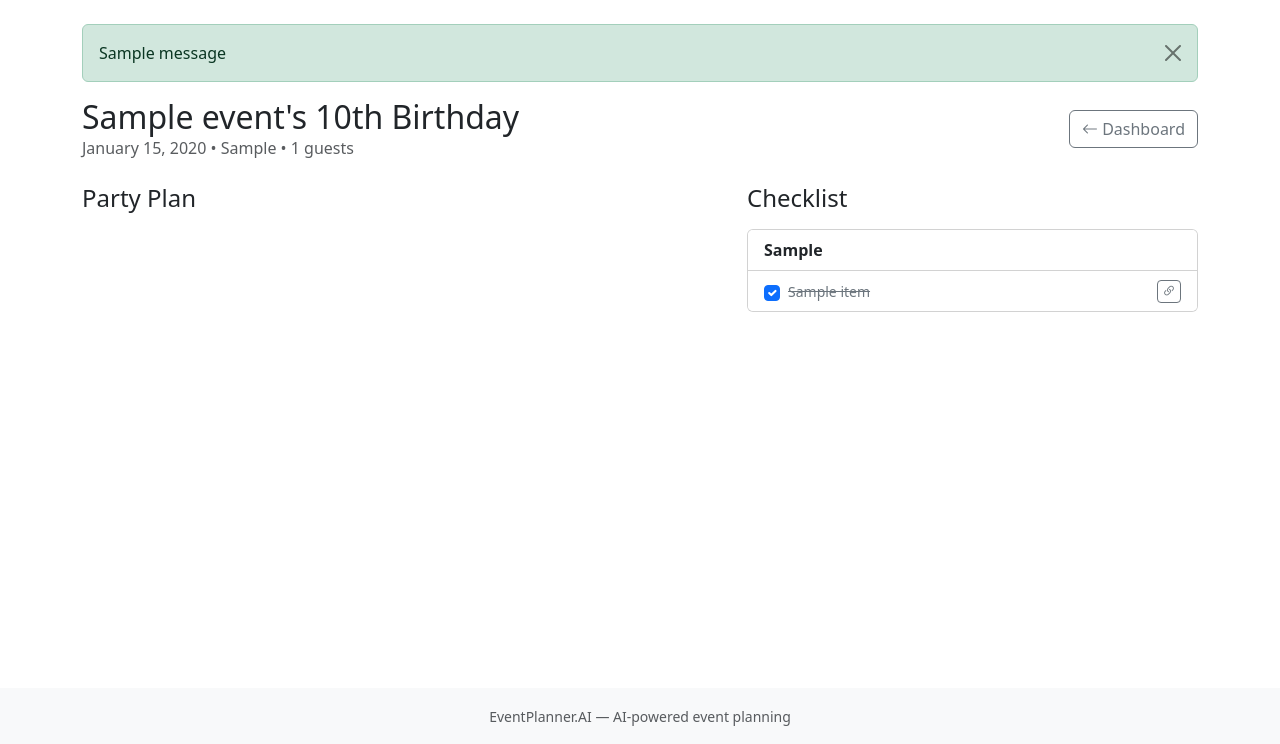
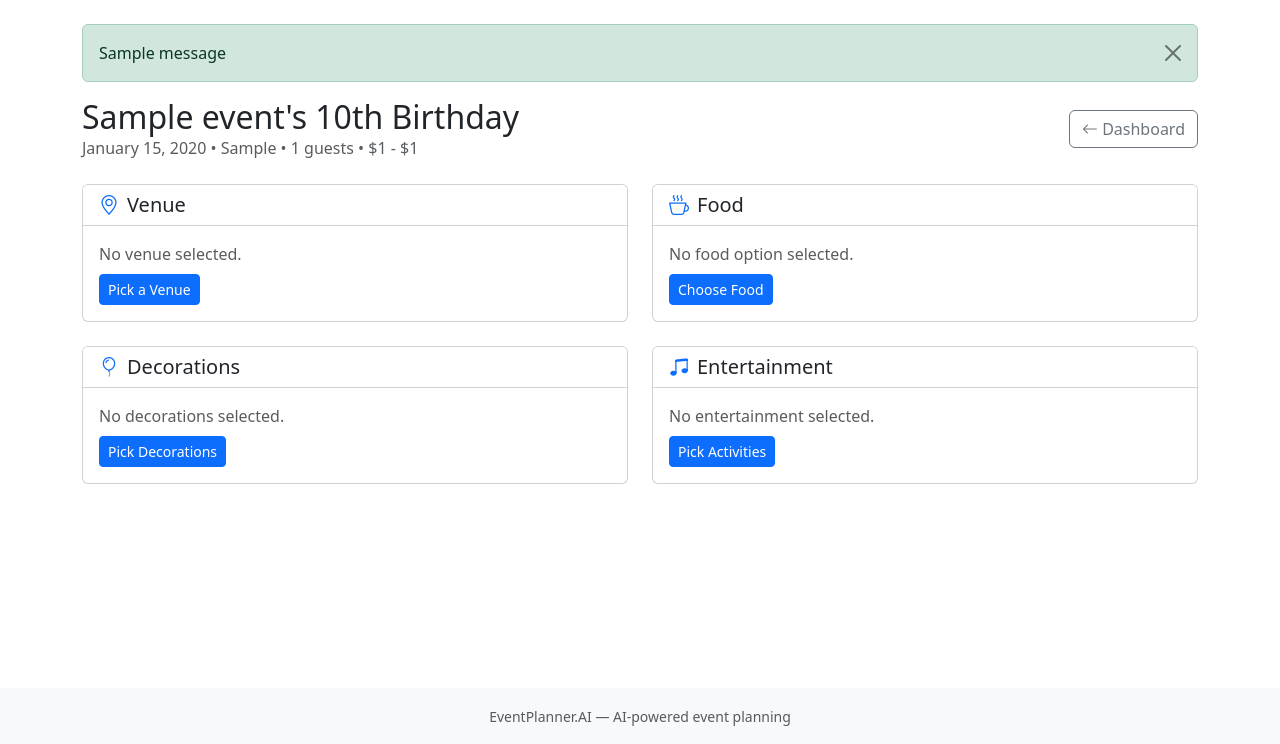
Before and after one commit to just1aman/eventplanner-ai, a Flask app: page /event/1 in a window 1280 px wide. Shown: the part 56-800 px from the top of the page. Run offline with Flask 3, Linux system fonts and the light colour scheme; a user stored in the database is signed in; tables that the repository leaves empty hold one stand-in row (values such as "Sample post"); one stand-in notice (Sample message) is shown.

Commit message:
Show only user's selections on event detail page
Replace the generic accordion of all AI suggestions with cards showing:
- The picked venue (with map + contact links)
- The chosen food style (catering or DIY) and option
- Only the decorations the user checked off (with Amazon buy buttons)
- Only the entertainment activities the user picked
- The DIY shopping list (when DIY food was selected)

Each empty section shows a CTA linking back to the relevant wizard step
so the user can come back and make a selection later.

Co-Authored-By: Claude Opus 4.6 (1M context) <noreply@anthropic.com>

```diff
--- a/app/blueprints/dashboard/routes.py
+++ b/app/blueprints/dashboard/routes.py
@@ -40,19 +40,48 @@ def event_detail(event_id):
         return redirect(url_for(step_map.get(event.current_step, 'wizard.step_venue'),
                                 event_id=event.id))
 
-    checklist_items = event.checklist_items.order_by(
-        ChecklistItem.category, ChecklistItem.sort_order
-    ).all()
+    sections = event.plan.get_all_sections() if event.plan else {}
+    selections = event.plan.get_selections() if event.plan else {}
 
-    grouped = {}
-    for item in checklist_items:
-        grouped.setdefault(item.category, []).append(item)
+    # Compute the user's actual choices
+    selected = {
+        'venue': None,
+        'food_style': selections.get('food_style'),
+        'food_option': None,
+        'diy_dishes': selections.get('diy_dishes', ''),
+        'diy_shopping_list': selections.get('diy_shopping_list', []),
+        'decorations': [],
+        'entertainment': [],
+    }
 
-    sections = event.plan.get_all_sections() if event.plan else {}
+    venues = sections.get('venue_suggestions') or []
+    venue_idx = selections.get('venue')
+    if venue_idx is not None and 0 <= venue_idx < len(venues):
+        selected['venue'] = venues[venue_idx]
+
+    food = sections.get('food_catering') or {}
+    if selected['food_style'] == 'catering':
+        selected['food_option'] = food.get('catering_option')
+    elif selected['food_style'] == 'diy':
+        selected['food_option'] = food.get('diy_option')
+
+    decorations = sections.get('decorations') or []
+    deco_picked = selections.get('decorations_picked', [])
+    from app.services.links import amazon_search_url
+    for idx in deco_picked:
+        if 0 <= idx < len(decorations):
+            d = dict(decorations[idx])
+            d['amazon_url'] = amazon_search_url(d.get('item', ''))
+            selected['decorations'].append(d)
+
+    entertainment = sections.get('entertainment') or []
+    ent_picked = selections.get('entertainment_picked', [])
+    for idx in ent_picked:
+        if 0 <= idx < len(entertainment):
+            selected['entertainment'].append(entertainment[idx])
 
     return render_template('dashboard/event_detail.html',
-                           event=event, sections=sections,
-                           grouped_items=grouped)
+                           event=event, selected=selected)
 
 
 @dashboard_bp.route('/event/<int:event_id>/delete', methods=['POST'])
--- a/app/templates/dashboard/event_detail.html
+++ b/app/templates/dashboard/event_detail.html
@@ -8,7 +8,8 @@
         <p class="text-muted mb-0">
             {{ event.event_date.strftime('%B %d, %Y') }} &bull;
             {{ event.location_city }} &bull;
-            {{ event.guest_count }} guests
+            {{ event.guest_count }} guests &bull;
+            {{ event.budget_display }}
         </p>
     </div>
     <a href="{{ url_for('dashboard.index') }}" class="btn btn-outline-secondary">
@@ -16,78 +17,162 @@
     </a>
 </div>
 
-<div class="row">
-    <!-- Plan Sections -->
-    <div class="col-lg-7">
-        <h4 class="mb-3">Party Plan</h4>
-        {% if sections %}
-        {% set section_config = [
-            ('venue_suggestions', 'Venue Suggestions', 'bi-geo-alt'),
-            ('decorations', 'Decorations', 'bi-balloon'),
-            ('food_catering', 'Food & Catering', 'bi-cup-hot'),
-            ('entertainment', 'Entertainment', 'bi-music-note-beamed'),
-            ('day_timeline', 'Day Timeline', 'bi-clock'),
-            ('shopping_list', 'Shopping List', 'bi-cart'),
-            ('cost_breakdown', 'Cost Breakdown', 'bi-cash-stack'),
-        ] %}
-
-        <div class="accordion" id="planAccordion">
-            {% for key, title, icon in section_config %}
-            {% if sections.get(key) %}
-            <div class="accordion-item">
-                <h2 class="accordion-header">
-                    <button class="accordion-button collapsed" type="button"
-                            data-bs-toggle="collapse" data-bs-target="#detail-{{ key }}">
-                        <i class="bi {{ icon }} me-2"></i> {{ title }}
-                    </button>
-                </h2>
-                <div id="detail-{{ key }}" class="accordion-collapse collapse" data-bs-parent="#planAccordion">
-                    <div class="accordion-body">
-                        {% include "partials/_plan_section.html" %}
-                    </div>
+<div class="row g-4">
+    <!-- Venue -->
+    <div class="col-md-6">
+        <div class="card h-100">
+            <div class="card-header bg-white">
+                <h5 class="mb-0"><i class="bi bi-geo-alt me-2 text-primary"></i>Venue</h5>
+            </div>
+            <div class="card-body">
+                {% if selected.venue %}
+                <h6>{{ selected.venue.name }}</h6>
+                <p class="small text-muted mb-2">{{ selected.venue.description }}</p>
+                {% if selected.venue.address %}
+                <p class="small mb-2"><i class="bi bi-pin-map"></i> {{ selected.venue.address }}</p>
+                {% endif %}
+                <span class="badge bg-success mb-2">{{ selected.venue.estimated_cost }}</span>
+                <div class="mt-2">
+                    <a href="https://www.google.com/maps/search/{{ selected.venue.name | urlencode }}+{{ event.location_city | urlencode }}"
+                       target="_blank" class="btn btn-sm btn-outline-primary">
+                        <i class="bi bi-geo-alt"></i> View on Maps
+                    </a>
+                    <a href="https://www.google.com/search?q={{ selected.venue.name | urlencode }}+{{ event.location_city | urlencode }}+booking"
+                       target="_blank" class="btn btn-sm btn-outline-success">
+                        <i class="bi bi-telephone"></i> Find Contact
+                    </a>
                 </div>
+                {% else %}
+                <p class="text-muted mb-2">No venue selected.</p>
+                <a href="{{ url_for('wizard.step_venue', event_id=event.id) }}" class="btn btn-sm btn-primary">Pick a Venue</a>
+                {% endif %}
             </div>
-            {% endif %}
-            {% endfor %}
         </div>
-        {% endif %}
     </div>
 
-    <!-- Checklist -->
-    <div class="col-lg-5 mt-4 mt-lg-0">
-        <h4 class="mb-3">Checklist</h4>
-        {% for category, items in grouped_items.items() %}
-        <div class="card mb-3">
-            <div class="card-header bg-white py-2">
-                <strong>{{ category | replace('_', ' ') | title }}</strong>
+    <!-- Food -->
+    <div class="col-md-6">
+        <div class="card h-100">
+            <div class="card-header bg-white">
+                <h5 class="mb-0"><i class="bi bi-cup-hot me-2 text-primary"></i>Food</h5>
             </div>
-            <div class="list-group list-group-flush">
-                {% for item in items %}
-                <div class="list-group-item py-2 checklist-item {{ 'completed' if item.is_completed else '' }}"
-                     id="checklist-{{ item.id }}">
-                    <div class="d-flex align-items-center">
-                        <input class="form-check-input me-2 checklist-toggle"
-                               type="checkbox"
-                               data-item-id="{{ item.id }}"
-                               {{ 'checked' if item.is_completed else '' }}>
-                        <div class="flex-grow-1">
-                            <span class="checklist-title small">{{ item.title }}</span>
-                        </div>
-                        {% if item.external_url %}
-                        <a href="{{ item.external_url }}" target="_blank" class="btn btn-sm btn-outline-secondary py-0 px-1">
-                            <i class="bi bi-link-45deg"></i>
-                        </a>
-                        {% endif %}
-                    </div>
-                </div>
-                {% endfor %}
+            <div class="card-body">
+                {% if selected.food_style %}
+                <h6>
+                    {% if selected.food_style == 'catering' %}
+                    <i class="bi bi-truck"></i> Catering
+                    {% else %}
+                    <i class="bi bi-house-heart"></i> DIY / Home-cooked
+                    {% endif %}
+                </h6>
+                {% if selected.food_option %}
+                <p class="small text-muted mb-2">{{ selected.food_option.description }}</p>
+                <span class="badge bg-success">{{ selected.food_option.estimated_cost }}</span>
+                {% endif %}
+                {% if selected.food_style == 'diy' and selected.diy_dishes %}
+                <hr>
+                <p class="small mb-1"><strong>Dishes:</strong> {{ selected.diy_dishes }}</p>
+                {% if selected.diy_shopping_list %}
+                <p class="small mb-0"><strong>{{ selected.diy_shopping_list | length }}</strong> ingredients on shopping list</p>
+                {% endif %}
+                {% endif %}
+                {% else %}
+                <p class="text-muted mb-2">No food option selected.</p>
+                <a href="{{ url_for('wizard.step_food', event_id=event.id) }}" class="btn btn-sm btn-primary">Choose Food</a>
+                {% endif %}
             </div>
         </div>
-        {% endfor %}
     </div>
+
+    <!-- Decorations -->
+    <div class="col-md-6">
+        <div class="card h-100">
+            <div class="card-header bg-white d-flex justify-content-between align-items-center">
+                <h5 class="mb-0"><i class="bi bi-balloon me-2 text-primary"></i>Decorations</h5>
+                {% if selected.decorations %}
+                <span class="badge bg-secondary">{{ selected.decorations | length }} items</span>
+                {% endif %}
+            </div>
+            <div class="card-body">
+                {% if selected.decorations %}
+                <ul class="list-unstyled mb-0">
+                    {% for deco in selected.decorations %}
+                    <li class="mb-2 d-flex justify-content-between align-items-start">
+                        <div class="me-2">
+                            <strong class="small">{{ deco.item }}</strong>
+                            <div class="text-muted small">{{ deco.estimated_cost }}</div>
+                        </div>
+                        <a href="{{ deco.amazon_url }}" target="_blank" class="btn btn-warning btn-sm">
+                            <i class="bi bi-cart"></i>
+                        </a>
+                    </li>
+                    {% endfor %}
+                </ul>
+                {% else %}
+                <p class="text-muted mb-2">No decorations selected.</p>
+                <a href="{{ url_for('wizard.step_decorations', event_id=event.id) }}" class="btn btn-sm btn-primary">Pick Decorations</a>
+                {% endif %}
+            </div>
+        </div>
+    </div>
+
+    <!-- Entertainment -->
+    <div class="col-md-6">
+        <div class="card h-100">
+            <div class="card-header bg-white d-flex justify-content-between align-items-center">
+                <h5 class="mb-0"><i class="bi bi-music-note-beamed me-2 text-primary"></i>Entertainment</h5>
+                {% if selected.entertainment %}
+                <span class="badge bg-secondary">{{ selected.entertainment | length }} items</span>
+                {% endif %}
+            </div>
+            <div class="card-body">
+                {% if selected.entertainment %}
+                <ul class="list-unstyled mb-0">
+                    {% for ent in selected.entertainment %}
+                    <li class="mb-2">
+                        <strong class="small">{{ ent.activity }}</strong>
+                        <div class="text-muted small">{{ ent.description }}</div>
+                        <span class="badge bg-light text-dark">{{ ent.duration_minutes }} min</span>
+                        <span class="badge bg-success">{{ ent.estimated_cost }}</span>
+                    </li>
+                    {% endfor %}
+                </ul>
+                {% else %}
+                <p class="text-muted mb-2">No entertainment selected.</p>
+                <a href="{{ url_for('wizard.step_entertainment', event_id=event.id) }}" class="btn btn-sm btn-primary">Pick Activities</a>
+                {% endif %}
+            </div>
+        </div>
+    </div>
+
+    <!-- DIY Shopping List (only if DIY food) -->
+    {% if selected.food_style == 'diy' and selected.diy_shopping_list %}
+    <div class="col-12">
+        <div class="card">
+            <div class="card-header bg-white">
+                <h5 class="mb-0"><i class="bi bi-basket me-2 text-primary"></i>DIY Shopping List</h5>
+            </div>
+            <div class="card-body">
+                <ul class="list-group list-group-flush">
+                    {% for item in selected.diy_shopping_list %}
+                    <li class="list-group-item d-flex align-items-center">
+                        <input class="form-check-input me-2" type="checkbox">
+                        <div class="flex-grow-1">
+                            <strong>{{ item.item }}</strong>
+                            <small class="text-muted ms-2">{{ item.quantity }}</small>
+                            {% if item.category %}
+                            <span class="badge bg-light text-dark ms-1">{{ item.category }}</span>
+                            {% endif %}
+                        </div>
+                        <a href="{{ item.amazon_url }}" target="_blank" class="btn btn-warning btn-sm">
+                            <i class="bi bi-cart"></i> Amazon
+                        </a>
+                    </li>
+                    {% endfor %}
+                </ul>
+            </div>
+        </div>
+    </div>
+    {% endif %}
 </div>
 {% endblock %}
-
-{% block extra_scripts %}
-<script src="{{ url_for('static', filename='js/checklist.js') }}"></script>
-{% endblock %}
```
